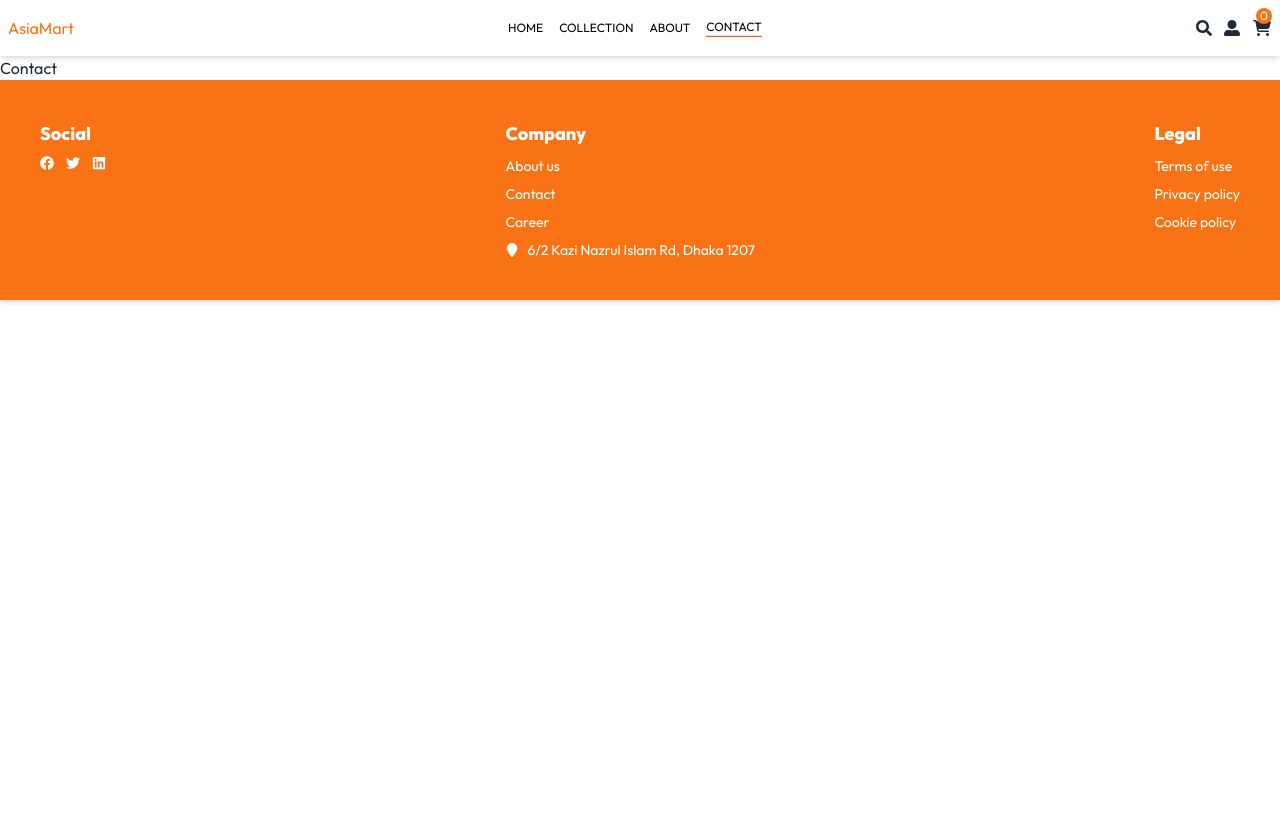
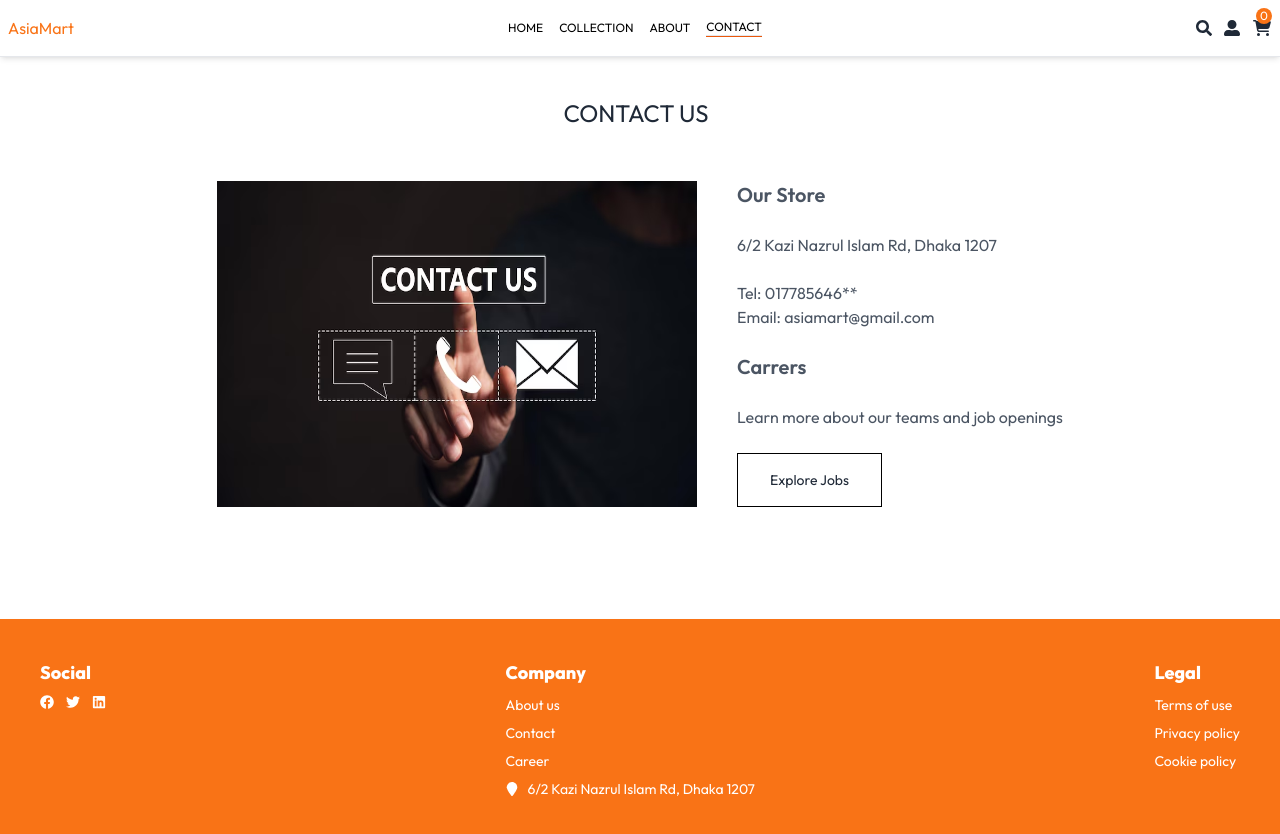
Before and after one commit to mdkabirulhossain/AsiaMart, a React (Vite) app in the folder frontend/: page /contact in a window 1280 px wide. Shown: the top 834 px of the page. Before the commit the page ends 800 px from the top, so only its background shows below. Built offline with nearby package versions, Linux system fonts and the light colour scheme.

Commit message:
Contact us page is created

```diff
--- a/frontend/src/pages/Contact/Contact.jsx
+++ b/frontend/src/pages/Contact/Contact.jsx
@@ -1,9 +1,24 @@
 import React from 'react';
-
+import Title from '../../components/Title/Title';
+import contuctimg from '../../assets/Contuct-us.avif'
 const Contact = () => {
     return (
         <div>
-            Contact
+            <div className='text-center text-2xl pt-10 border-t'>
+                <Title text1={"CONTACT"} text2={"US"}></Title>
+            </div>
+
+            <div className='my-10 flex flex-col justify-center md:flex-row gap-10 mb-28'>
+                <img className='w-full md:max-w-[480px]' src={contuctimg} alt="" />
+                <div className='flex flex-col justify-center items-start gap-6'>
+                    <p className='font-semibold text-xl text-gray-600'>Our Store</p>
+                    <p className=' text-gray-600'>6/2 Kazi Nazrul Islam Rd, Dhaka 1207</p>
+                    <p className=' text-gray-600'>Tel: 017785646** <br /> Email: asiamart@gmail.com</p>
+                    <p className='font-semibold text-xl text-gray-600'>Carrers</p>
+                    <p className=' text-gray-600'>Learn more about our teams and job openings</p>
+                    <button className='border border-black px-8 py-4 text-sm hover:bg-black hover:text-white transition-all duration-500'>Explore Jobs</button>
+                </div>
+            </div>
         </div>
     );
 };
```
Also changed, not shown: frontend/src/assets/Contuct-us.avif (added).
